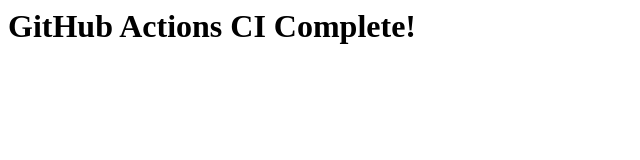
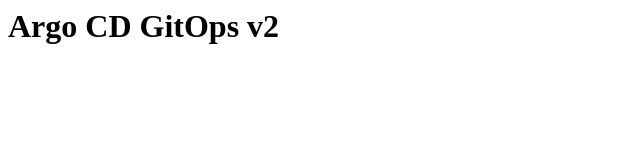
Before and after one commit to mk2026-alt/kcu-git-lab, a plain HTML site: page index.html in a window 1280 px wide. Shown: the whole page, without its empty margins (0-640 px from the left). Drawn offline with Linux system fonts and the light colour scheme.

Commit message:
Update page to v2

```diff
--- a/index.html
+++ b/index.html
@@ -1 +1 @@
-<h1>GitHub Actions CI Complete!</h1>
+<h1>Argo CD GitOps v2</h1>
```
Also changed, not shown: about.html (+1 -1 lines).
